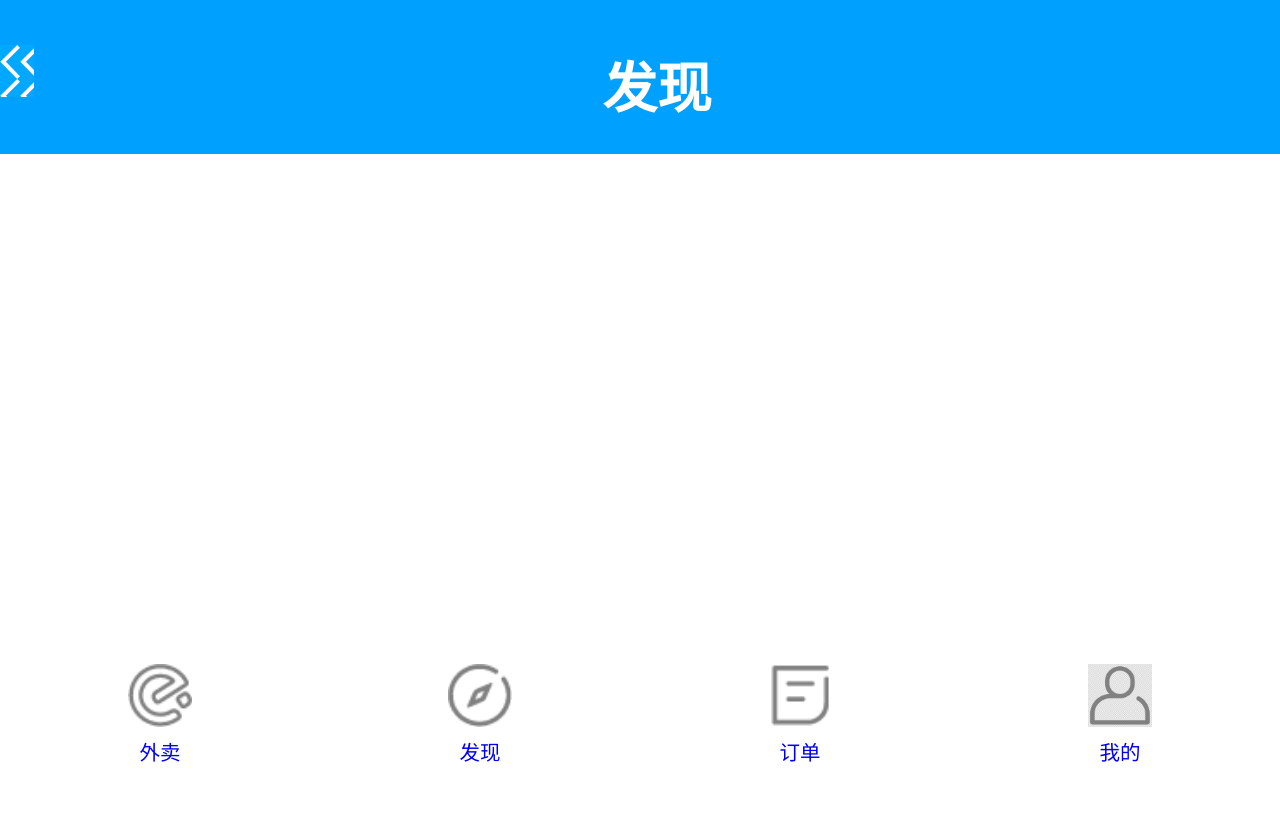
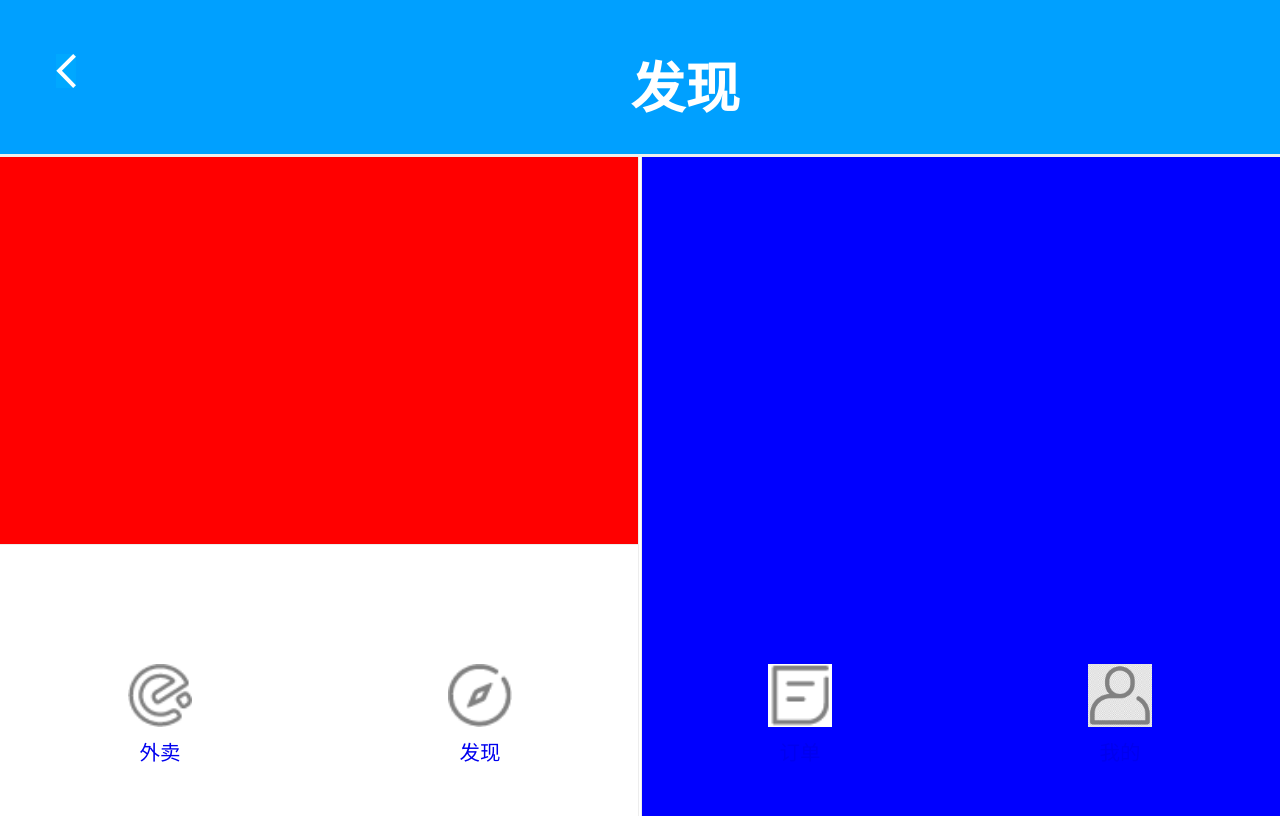
Before and after one commit to fisher998/project_eleme, a Vue app: page / in a window 1280 px wide. Built offline with nearby package versions, Linux system fonts and the light colour scheme.

Commit message:
张渔民 1/31晚 find

```diff
--- a/src/components/find_info.vue
+++ b/src/components/find_info.vue
@@ -2,6 +2,14 @@
     <div class="z_findinfo">
         <div class="z_find_header">
             <h2><span></span>发现</h2>
+        </div>
+        <div class="z_nav">
+            <div class="z_nav_left">
+                <div class="z_nav_left_top">
+
+                </div>
+            </div>
+            <div class="z_nav_right"></div>
         </div>
     </div>
 </template>
--- a/src/css/z_find_info.css
+++ b/src/css/z_find_info.css
@@ -1,5 +1,6 @@
 .z_findinfo{
     width: 7.5rem;
+    height: 0.9rem;
 }
 
 .z_find_header{
@@ -9,6 +10,7 @@
     left: 0;
     right: 0;
     height: 0.9rem;
+    border-bottom: 0.02rem solid #eeeeee;
 }
 
 .z_find_header>h2{
@@ -19,7 +21,34 @@
 
 .z_find_header>h2>span{
     float: left;
+    margin-left: 0.33rem;
     width: 0.2rem;
     height: 0.3rem;
-    background: url(../img//z_find_img/left.gif) ;
+    background: url(../img//z_find_img/left.gif) no-repeat left center;
 }
+
+.z_nav{
+    width: 100%;
+    height: 4.78rem;
+}
+
+.z_nav_left{
+    float: left;
+    width: 3.74rem;
+    height: 4.78rem;
+    border-right: 0.01rem solid #ededed;
+}
+
+.z_nav_right{
+    float: right;
+    width: 3.74rem;
+    height: 4.78rem;
+    border-left: 0.01rem solid #ededed;
+    background-color: blue;
+}
+
+.z_nav_left_top{
+    height: 3.19rem;
+    border-bottom: 0.01rem solid #ededed;
+    background: red;
+}
```
